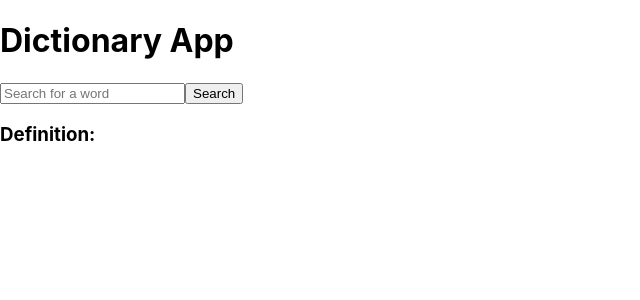
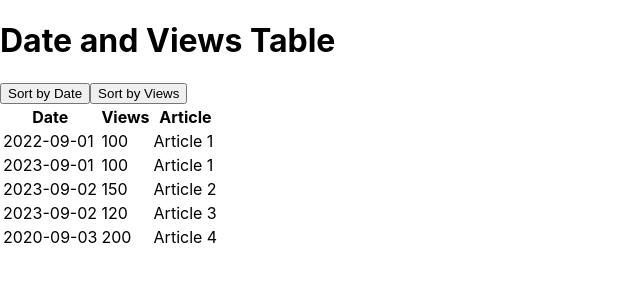
Before and after one commit to LakshmiPriya28121998/Xbuildout2, a React (Create React App) app in the folder buildout2/: page / in a window 1280 px wide. Shown: the top 300 px of the page, without its empty margins (0-640 px from the left). Built offline with nearby package versions, Linux system fonts and the light colour scheme.

Commit message:
table commit

```diff
--- /dev/null
+++ b/buildout2/src/Table.jsx
@@ -0,0 +1,62 @@
+import React from "react";
+import { useState, useEffect } from "react"
+
+const initialdata =
+[
+
+    { date: "2022-09-01", views: 100, article: "Article 1" },
+
+    { date: "2023-09-01", views: 100, article: "Article 1" },
+
+    { date: "2023-09-02", views: 150, article: "Article 2" },
+
+    { date: "2023-09-02", views: 120, article: "Article 3" },
+
+    { date: "2020-09-03", views: 200, article: "Article 4" }
+
+]
+
+
+    export default function Table(props){
+const [data,setData] = useState(initialdata)
+
+ const handleSortbyDate = (event) => {
+   let sortedData = [...data].sort((a, b) => new Date(b.date) - new Date(a.date));
+    setData(sortedData);
+ }
+
+ const handleSortbyViews = (event) => {
+    let sortedData = [...data].sort((a, b) => (b.views) - (a.views));
+    setData(sortedData);
+ }
+
+
+    return (
+      <div>
+        <h1>Date and Views Table</h1>
+        <button onClick={handleSortbyDate}>Sort by Date</button>
+        <button onClick={handleSortbyViews}>Sort by Views</button>
+        <table>
+            <thead>
+            <tr>
+                <th>Date</th>
+                <th>Views</th>
+                <th>Article</th>
+
+            </tr>
+            </thead>
+            <tbody>
+            {data.map((ele, index) => (
+                <tr key={index}>
+                    <td>{ele.date}</td>
+                    <td>{ele.views}</td>
+                    <td>{ele.article}</td>
+                </tr>
+
+    ))}
+    </tbody>
+        </table>
+      </div>
+    );
+
+}
--- a/buildout2/src/index.js
+++ b/buildout2/src/index.js
@@ -8,6 +8,7 @@ import States from './States';
 import Weather from './Weather';
 import Spellcheck from './Spellcheck';
 import Dictionary from './Dictionary';
+import Table from './Table';
 
 const root = ReactDOM.createRoot(document.getElementById('root'));
 root.render(
@@ -16,7 +17,8 @@ root.render(
     {/* <States /> */}
     {/* <Weather /> */}
     {/* <Spellcheck /> */}
-    <Dictionary />
+    {/* <Dictionary /> */}
+    <Table />
 
   </React.StrictMode>
 );
```
